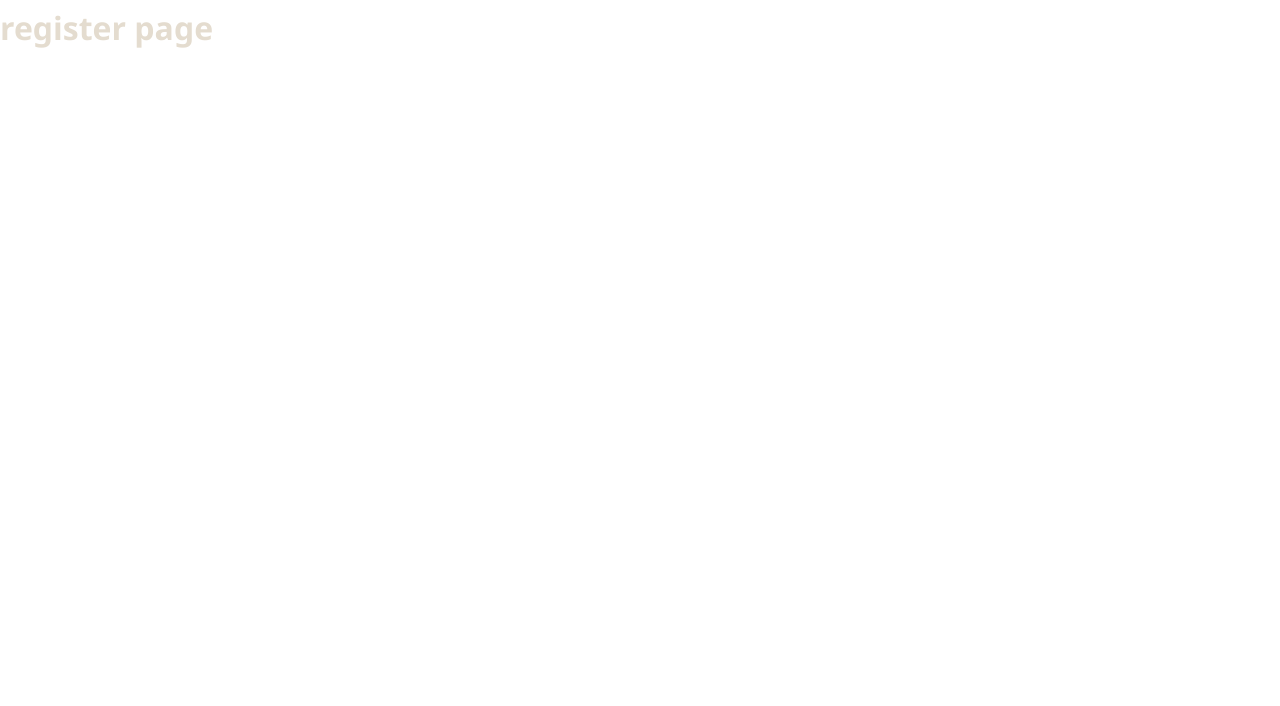
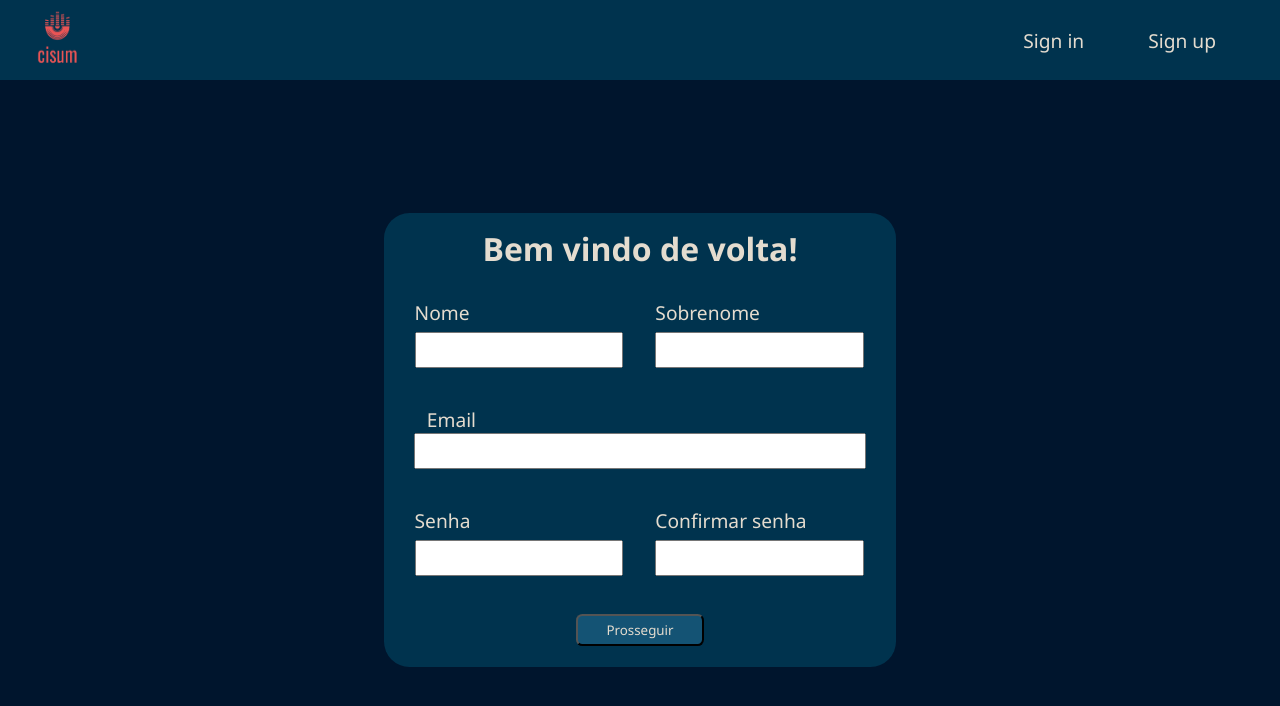
Before and after one commit to nychavs/cisum, a React (Create React App) app: page /cadastro in a window 1280 px wide. Shown: the top 706 px of the page. Built offline with nearby package versions, Linux system fonts and the light colour scheme.

Commit message:
register done

```diff
--- a/src/pages/cadastro.js
+++ b/src/pages/cadastro.js
@@ -1,10 +1,75 @@
 import React from "react";
+import cadastro from "../styles/cadastro.css"
+import Navbarhome from "../components/navbarhome"
 
 const Cadastro = () => {
+
+  function goHome(){
+    window.location.href = "http://localhost:3000/home";
+}
+
   return (
     <div>
-      <h1>register page</h1>
-    </div>
+      <Navbarhome/>
+      <div class="login-content">
+        <div class="login-box">
+      <form>
+      <h1>Bem vindo de volta!</h1>
+      <div class="dois">
+        <div class="doisdois">
+        <label>Nome</label>
+            <input
+            type='text'
+            id='usuario'
+            name='nome'
+            /><br/>
+            </div>
+        <div class="doisdois">
+        <label>Sobrenome</label>
+            <input
+            type='text'
+            id='usuario'
+            name='sobrenome'
+            /><br/>
+            </div>
+        </div>
+        <div class="email">
+        <label>Email</label>
+            <input
+            type='text'
+            id='usuario'
+            name='email'
+            /><br/>
+            </div>
+            <div class="dois">
+            <div class="doisdois">
+            <label>Senha</label>
+            <input
+            type='password'
+            id='senhaUsuario'
+            name='senhaUsuario'
+            /><br/>
+            </div>
+            <div class="doisdois">
+            <label>Confirmar senha</label>
+            <input
+            type='password'
+            id='senhaUsuario'
+            name='confirmarSenha'
+            /><br/>
+            </div>
+            </div>
+            <button
+            type="submit"
+            value="Submit"
+            onClick={goHome}
+            >
+            Prosseguir
+            </button>
+          </form>
+          </div>
+        </div>
+      </div>
   );
 };
 
--- /dev/null
+++ b/src/styles/cadastro.css
@@ -0,0 +1,68 @@
+*{
+    margin: 0;
+    padding: 0;
+}
+.login-content{
+    background-color: #00152d;
+}
+.login-box{
+    background-color: #00334E;
+    border-radius: 2vw;
+    height: 63%;
+    width: 40%;
+}
+form {
+    display: flex;
+    align-content: center;
+    justify-content: space-around;
+    flex-direction: column;
+    align-items: center;
+    height: 100%;
+    width: 100%;
+}
+.dois{
+    display: flex;
+    flex-direction: row;
+    justify-content: space-around;
+}
+.doisdois{
+    display: grid;
+    justify-items: end;
+    padding-right: 1.3vw;
+    padding-left: 1.2vw;
+}
+.email input{
+    height: 2.5vw;
+    width: 35vw;
+    display: flex;
+    flex-direction: row;
+}
+.dois input{
+    color: #00152d;
+    font-size: 1.3vw;
+    height: 2.5vw;
+    width: 16vw;
+}
+.dois label{
+    font-size: 1.5vw;
+    color: #E4DCCF;
+}
+input:focus, button:focus{
+    box-shadow: 0 0 0 0;
+    outline: none;
+}
+button{
+    color: #E4DCCF;
+    height: 50vw;
+    width: 10vw;
+    background-color: #145374;
+    border-radius: 0.5vw;
+    outline: none;
+    align-self: center;
+    margin-bottom: 1vw;
+}
+h1{
+    /* margin-top: 0.5vw; */
+    /* margin-bottom: 1vw; */
+    color: #E4DCCF;
+}
```
